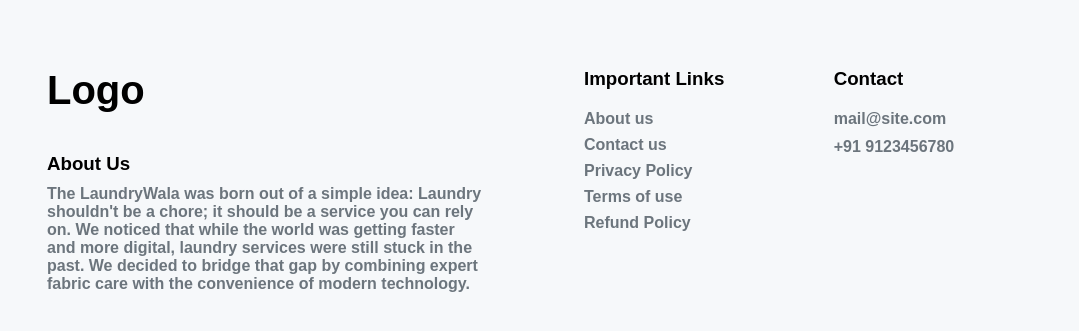
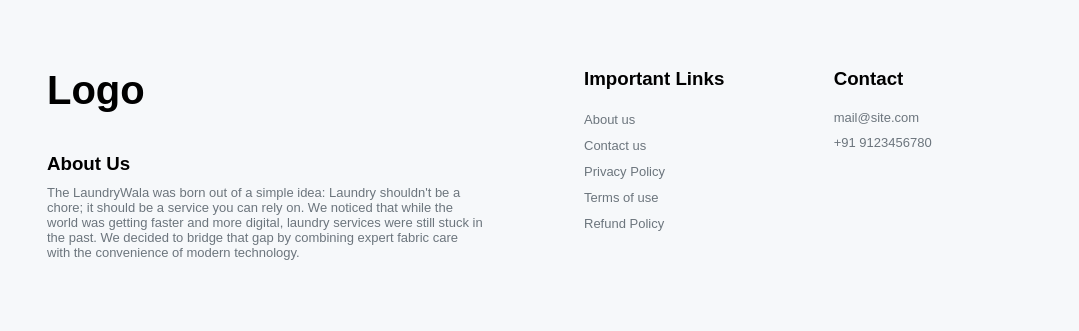
Before and after one commit to suthar-bhavesh/Laundry-Wallah-01, a plain HTML site: page index.html in a window 1280 px wide. Shown: the part 2341-2672 px from the top of the page, 0-1079 px from the left. Drawn offline with nearby package versions, Linux system fonts and the light colour scheme.

Commit message:
style.css updated

```diff
--- a/style.css
+++ b/style.css
@@ -641,6 +641,8 @@ footer {
     color: #6c757d;
     font-weight: 600;
     width: 437px;
+    font-weight: 500;
+    font-size: 13px;
 }
 
 .about-laundrywala {
@@ -667,7 +669,8 @@ footer {
 .contact-link a {
     text-decoration: none;
     color: #6c757d;
-    font-weight: 600;
+    font-weight: 500;
+    font-size: 13px;
 }
 
 .others-link,
```
Also changed, not shown: README.md (deleted).
